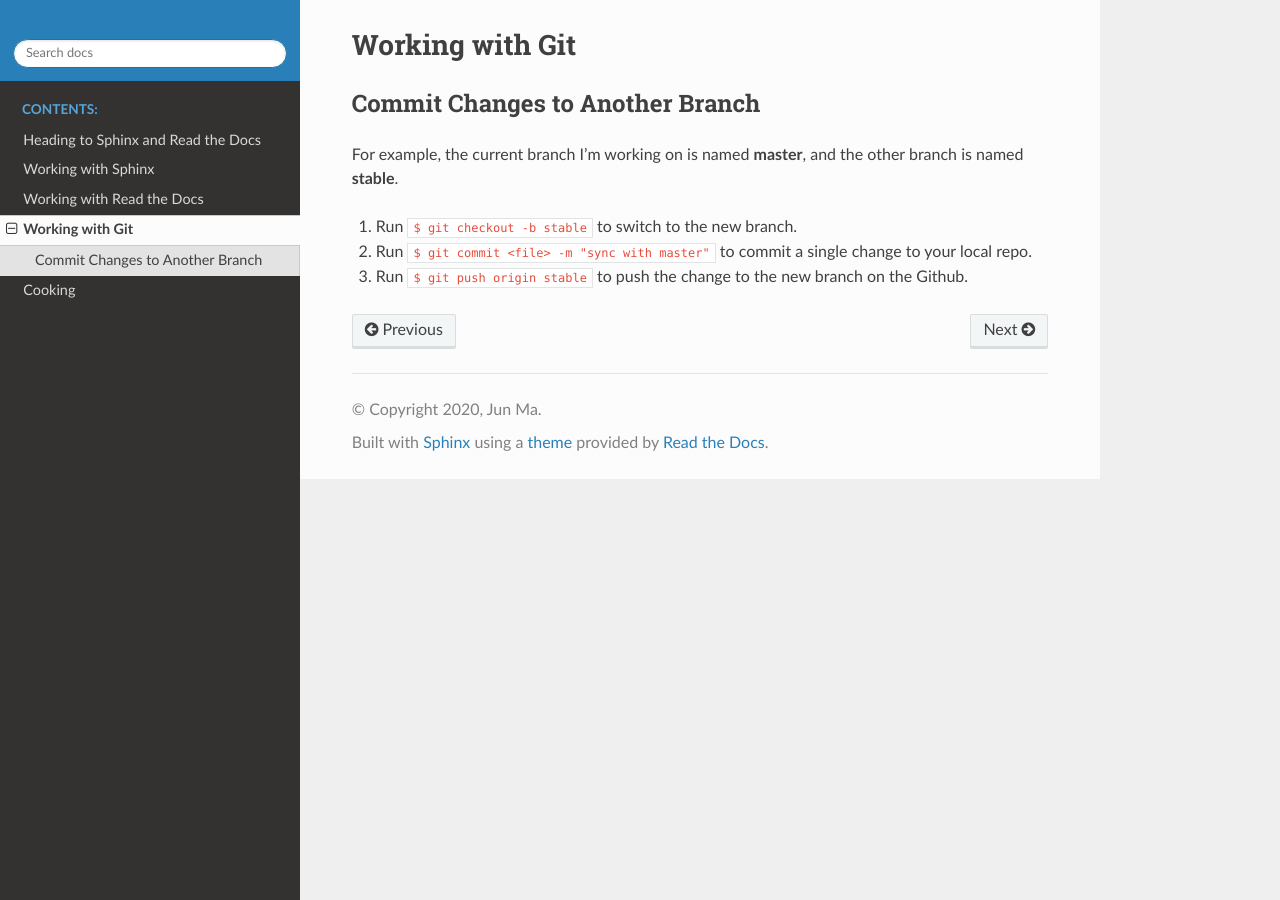
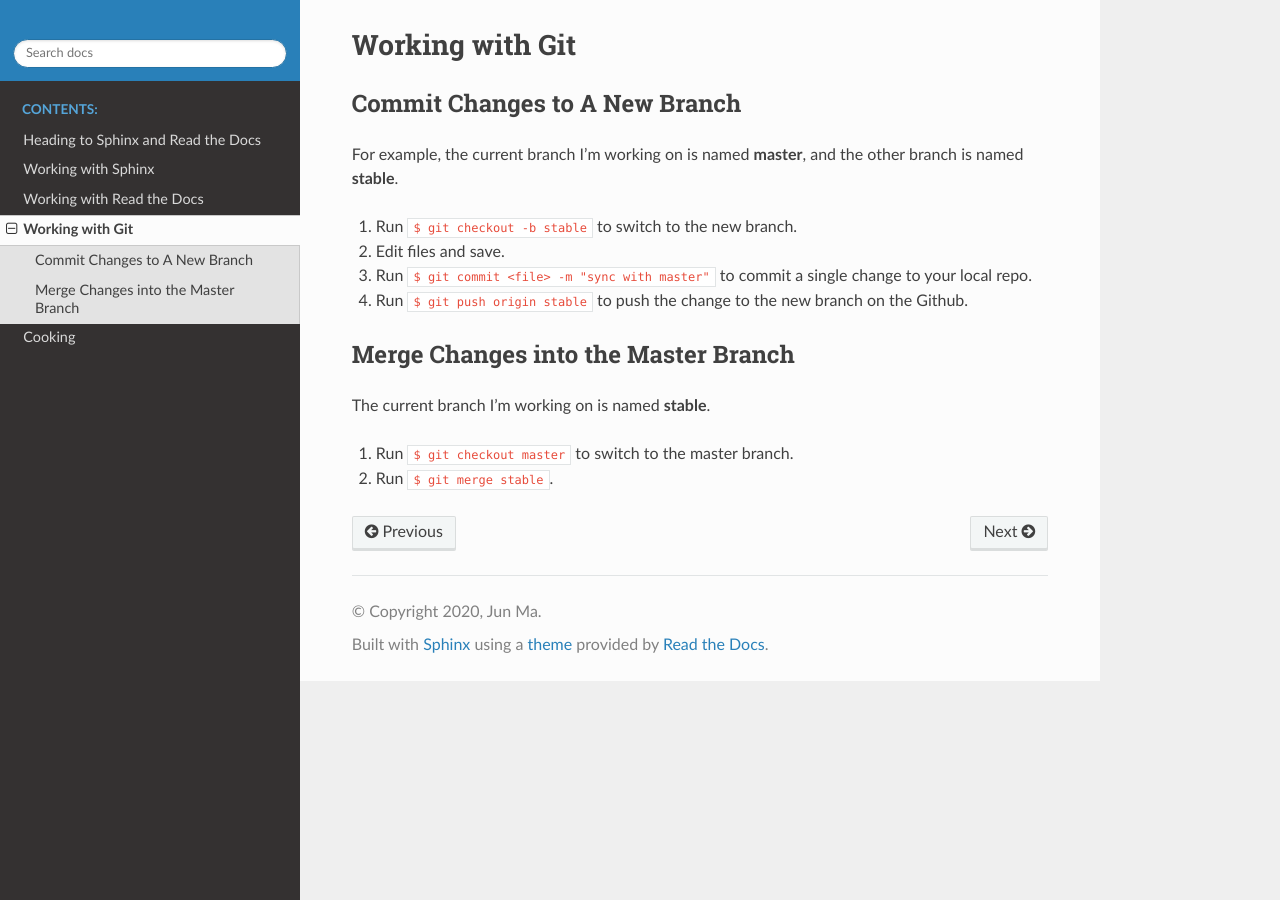
Before and after one commit to momo-jun/blackmomo, a Sphinx documentation site: the page built from source/worklog3.rst, in a window 1280 px wide. Built offline with Sphinx 7.4.7 and the Read the Docs theme 2.0.0, drawn with Linux system fonts in a browser that asks for light colours.

Commit message:
post-merge

```diff
--- a/source/worklog3.rst
+++ b/source/worklog3.rst
@@ -9,10 +9,19 @@ Working with Git
 
 
 
-Commit Changes to Another Branch
+Commit Changes to A New Branch
 ===================================
 For example, the current branch I'm working on is named **master**, and the other branch is named **stable**.
 
 #. Run ``$ git checkout -b stable`` to switch to the new branch.
+#. Edit files and save.
 #. Run ``$ git commit <file> -m "sync with master"`` to commit a single change to your local repo.
 #. Run ``$ git push origin stable`` to push the change to the new branch on the Github.
+
+
+Merge Changes into the Master Branch
+=========================================
+The current branch I'm working on is named **stable**.
+
+#. Run ``$ git checkout master`` to switch to the master branch.
+#. Run ``$ git merge stable``.
```
